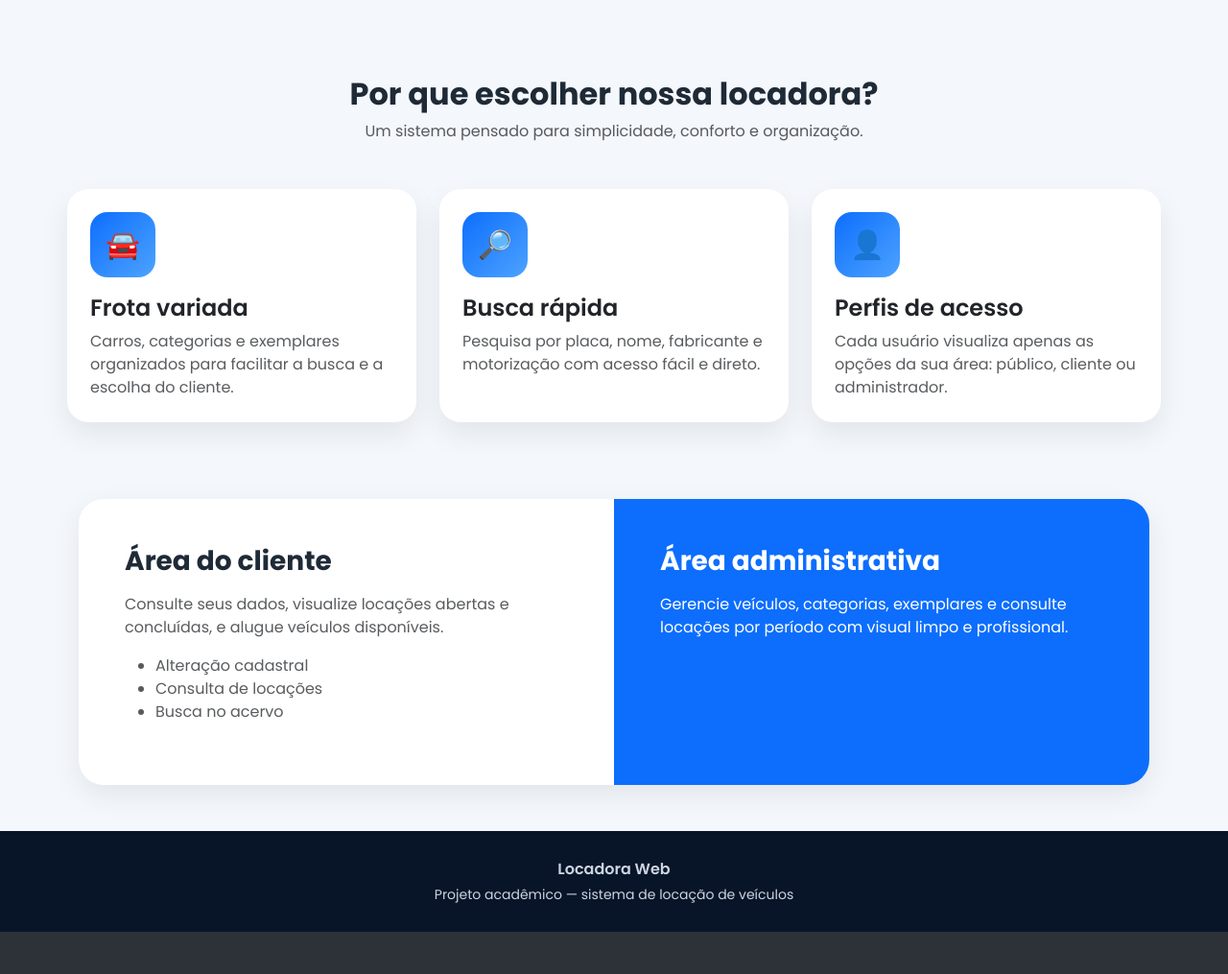
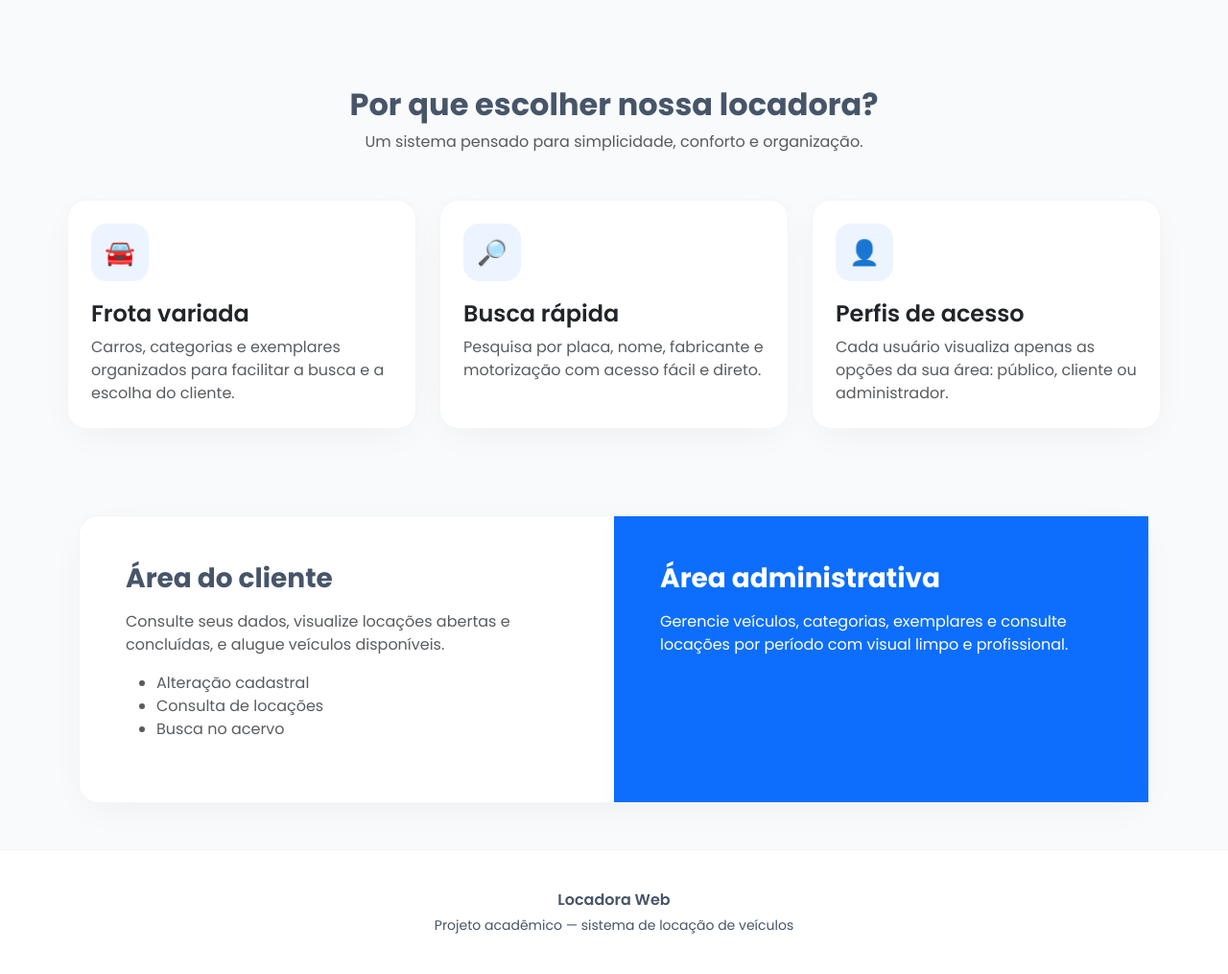
Before and after one commit to marlondcury/trabalho_PHP, a PHP site: page /views/index.php in a window 1280 px wide. Shown: the part 753-1768 px from the top of the page at 96% size. Before the commit the page ends 1724 px from the top, so only its background shows below. Run offline with PHP 8.4, Linux system fonts and the light colour scheme; the visitor is signed in with stand-in values (Sample User, id 1).

Commit message:
area de autenticacao do usuario - melhoria no design

```diff
--- a/css/style.css
+++ b/css/style.css
@@ -2,10 +2,12 @@
    VARIÁVEIS GERAIS E BASE
    ========================================= */
 :root {
-    --cor-primaria: #0d6efd;
-    --cor-secundaria: #0b1f3a;
-    --cor-fundo: #f4f7fb;
-    --cor-texto: #1f2a37;
+    --cor-primaria: #0d6efd; /* Azul corporativo, substitui o verde neon */
+    --cor-primaria-hover: #0b5ed7;
+    --cor-secundaria: #0f172a; /* Azul escuro sofisticado/SaaS */
+    --cor-fundo: #f8fafc; /* Fundo cinza ultra-claro, mais moderno */
+    --cor-texto: #475569; /* Texto cinza suave, melhor para leitura que preto puro */
+    --cor-titulo: #0f172a;
 }
 
 * {
@@ -74,106 +77,113 @@ body.pagina-login {
 /* =========================================
    CARDS E CAIXAS
    ========================================= */
-/* Unificando estilos de cards parecidos */
-.card-bloco, .card-contato, .card-empresa, .card-box {
-    border: none;
-    border-radius: 22px;
-    box-shadow: 0 12px 30px rgba(15, 23, 42, .08);
+.card-bloco, .card-contato, .card-empresa, .card-box, .destaque {
+    background: #ffffff;
+    border: 1px solid rgba(0,0,0,0.04);
+    border-radius: 20px;
+    box-shadow: 0 10px 40px -10px rgba(15, 23, 42, .06); /* Sombra difusa e premium */
 }
 
 .card-moderno {
-    border: none;
-    border-radius: 22px;
-    box-shadow: 0 12px 30px rgba(15, 23, 42, .08);
-    transition: .3s ease;
+    background: #ffffff;
+    border: 1px solid rgba(0,0,0,0.04);
+    border-radius: 20px;
+    box-shadow: 0 10px 40px -10px rgba(15, 23, 42, .06);
+    transition: all .3s cubic-bezier(0.4, 0, 0.2, 1); /* Transição mais fluida */
     overflow: hidden;
 }
 
 .card-moderno:hover {
     transform: translateY(-6px);
-    box-shadow: 0 18px 40px rgba(15, 23, 42, .14);
-}
-
-.destaque {
-    background: white;
-    border-radius: 26px;
-    box-shadow: 0 10px 30px rgba(15, 23, 42, .08);
-    overflow: hidden;
+    box-shadow: 0 20px 40px -10px rgba(15, 23, 42, .12);
 }
 
 .login-box {
     border: none;
-    border-radius: 26px;
+    border-radius: 24px;
     overflow: hidden;
-    box-shadow: 0 18px 40px rgba(0, 0, 0, .28);
-    backdrop-filter: blur(10px);
+    box-shadow: 0 25px 50px -12px rgba(0, 0, 0, 0.5);
+    background: #ffffff;
 }
 
 .login-header {
-    background: linear-gradient(135deg, #0d6efd, #4da3ff);
+    background: var(--cor-secundaria);
     color: white;
-    padding: 28px;
+    padding: 32px;
 }
 
 /* =========================================
    FORMULÁRIOS
    ========================================= */
 .form-control, .form-select {
-    border-radius: 14px;
+    border-radius: 12px;
     padding: 14px 16px;
+    border: 1px solid #e2e8f0;
+    background-color: #f8fafc;
+}
+
+.form-control:focus {
+    border-color: var(--cor-primaria);
+    box-shadow: 0 0 0 4px rgba(13, 110, 253, 0.1);
+    background-color: #ffffff;
 }
 
 /* =========================================
    BOTÕES
    ========================================= */
-.btn-buscar, .btn-enviar, .btn-login {
-    border-radius: 14px;
-    padding: 14px 24px;
+.btn-buscar, .btn-enviar, .btn-login, .btn-acao {
+    border-radius: 12px;
+    padding: 14px 28px;
     font-weight: 600;
+    transition: all .2s ease;
 }
 
 .btn-custom {
     border-radius: 999px;
-    padding: 12px 22px;
+    padding: 12px 24px;
     font-weight: 600;
 }
 
-.btn-acao {
-    padding: 14px 28px;
-    border-radius: 14px;
-    font-weight: 600;
-    transition: .3s ease;
+.btn-primary {
+    background-color: var(--cor-primaria);
+    border: none;
 }
 
-.btn-acao:hover {
+.btn-primary:hover {
+    background-color: var(--cor-primaria-hover);
     transform: translateY(-2px);
-    box-shadow: 0 12px 25px rgba(13, 110, 253, .25);
+    box-shadow: 0 8px 20px rgba(13, 110, 253, .25);
 }
 
 /* =========================================
    UTILITÁRIOS E EXTRAS
    ========================================= */
-.secao { padding: 80px 0; }
+.secao { padding: 90px 0; }
 
 .icone-card {
-    width: 68px; height: 68px;
+    width: 60px; height: 60px;
     display: flex; align-items: center; justify-content: center;
-    border-radius: 18px;
-    background: linear-gradient(135deg, #0d6efd, #4da3ff);
-    color: white;
-    font-size: 1.8rem;
-    margin-bottom: 18px;
+    border-radius: 16px;
+    background: rgba(13, 110, 253, 0.08); /* Fundo sutil e translúcido */
+    color: var(--cor-primaria); /* Cor sólida no ícone */
+    font-size: 1.6rem;
+    margin-bottom: 20px;
 }
 
 .footer {
-    background: #081529;
-    color: #cbd5e1;
-    padding: 28px 0;
+    background: #ffffff;
+    color: var(--cor-texto);
+    padding: 40px 0;
+    border-top: 1px solid rgba(0,0,0,0.05);
 }
 
+/* Ajustado para ficar legível no fundo branco da Hero */
 .badge-info {
-    background: rgba(255, 255, 255, .12);
-    border: 1px solid rgba(255, 255, 255, .18);
-    padding: 10px 16px;
+    background: rgba(13, 110, 253, 0.1);
+    color: var(--cor-primaria);
+    border: 1px solid rgba(13, 110, 253, 0.2);
+    padding: 8px 18px;
     border-radius: 999px;
+    font-weight: 600;
+    font-size: 0.9rem;
 }
--- a/dao/conexao.inc.php
+++ b/dao/conexao.inc.php
@@ -1,6 +1,6 @@
 <?php
 
-class conexaoDao
+class ConexaoDao
 {
       private $servidor_mysql = 'localhost';
       private $nome_banco = 'locadoraVeiculos';
```
Also changed, not shown: other parts of css/style.css (+18 -17 lines), controllers/controllerUsuario.php (+53 -28 lines), views/dashboard.php (+16 -1 lines), views/menu.php (+30 -21 lines).
